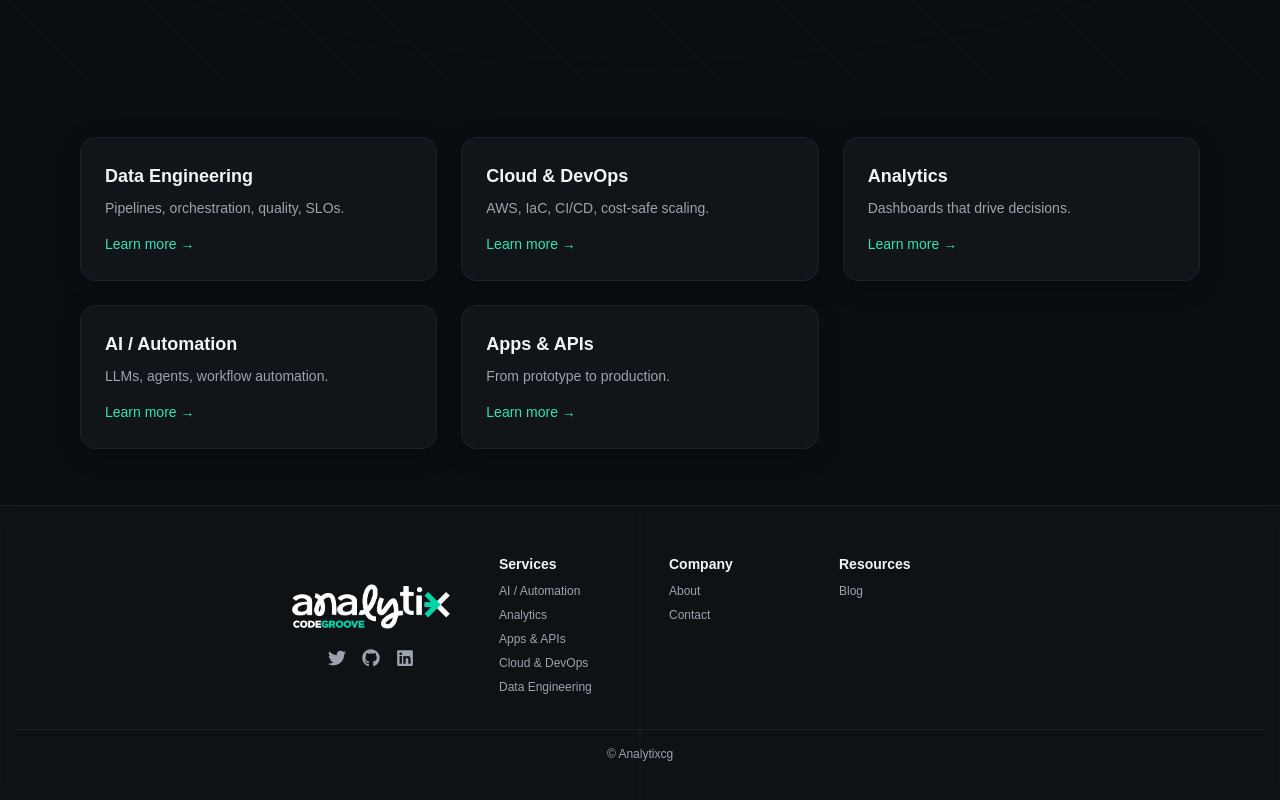
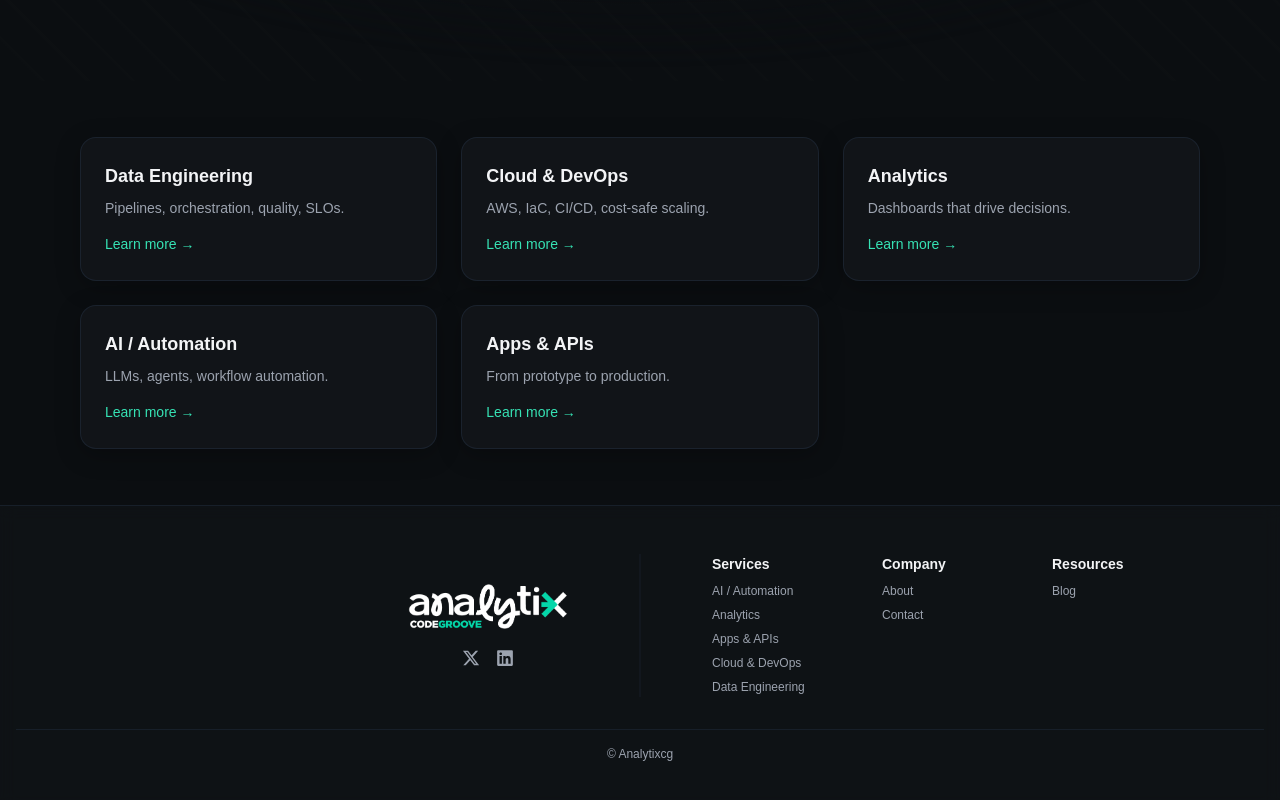
Before and after one commit to analytix-code-groove/web-app, a Next.js app: page / in a window 1280 px wide. Shown: the part 374-1174 px from the top of the page. Built offline with nearby package versions, Linux system fonts and the light colour scheme.

Commit message:
footer is done

```diff
--- a/src/components/Footer.tsx
+++ b/src/components/Footer.tsx
@@ -3,7 +3,8 @@
 import Link from 'next/link'
 import Image from 'next/image'
 import { useLanguage } from '@/lib/i18n'
-import { FaGithub, FaLinkedin, FaTwitter } from 'react-icons/fa'
+import { FaLinkedin } from 'react-icons/fa'
+import { FaXTwitter } from 'react-icons/fa6'
 import logo from '@/images/logos/desktop/logo_footer.png'
 
 const services = [
@@ -21,25 +22,21 @@ const company = [
 
 export default function Footer() {
   const { t } = useLanguage()
-  // Keep original order to avoid SSR/CSR sorting drift
   const serviceLinks = services.map(s => ({ ...s, name: t(s.label) }))
 
   return (
     <footer className="border-t border-stroke/60 bg-surface/70 backdrop-blur">
       <div className="relative mx-auto max-w-7xl px-4 py-12">
-        <div className="flex flex-wrap items-stretch justify-center gap-8 md:gap-12">
-          {/* Left: Logo + Socials */}
-          <div className="flex w-full max-w-[260px] flex-col items-start gap-5 self-stretch justify-center sm:w-auto">
-            <Link href="/" aria-label="Analytix Code Groove" className="block w-[160px]">
+        <div className="relative grid grid-cols-1 sm:grid-cols-2 gap-8 md:gap-12 items-stretch">
+          {/* Left: Logo + Socials (snap to divider on the left side with equal spacing) */}
+          <div className="flex w-full max-w-[260px] flex-col gap-5 justify-center items-start sm:w-auto sm:ml-auto sm:items-end sm:pr-12">
+            <Link href="/" aria-label="Analytix Code Groove" className="block w-[160px] sm:text-right">
               <Image src={logo} alt="Analytix Code Groove" width={160} height={46} />
             </Link>
 
-            <div className="flex w-[160px] justify-center gap-4 text-muted">
-              <a href="https://twitter.com" aria-label="Twitter" className="hover:text-text" target="_blank" rel="noopener noreferrer">
-                <FaTwitter size={18} />
-              </a>
-              <a href="https://github.com" aria-label="GitHub" className="hover:text-text" target="_blank" rel="noopener noreferrer">
-                <FaGithub size={18} />
+            <div className="flex w-[160px] justify-center sm:justify-center gap-4 text-muted">
+              <a href="https://x.com" aria-label="X" className="hover:text-text" target="_blank" rel="noopener noreferrer">
+                <FaXTwitter size={18} />
               </a>
               <a href="https://linkedin.com" aria-label="LinkedIn" className="hover:text-text" target="_blank" rel="noopener noreferrer">
                 <FaLinkedin size={18} />
@@ -47,8 +44,8 @@ export default function Footer() {
             </div>
           </div>
 
-          {/* Right: Link columns (Services → Company → Resources) */}
-          <div className="flex flex-wrap items-start gap-x-4 gap-y-5 md:gap-x-5">
+          {/* Right: Link columns */}
+          <div className="flex flex-wrap items-start gap-x-4 gap-y-5 md:gap-x-5 sm:pl-12">
             {/* Services */}
             <div className="w-[150px] shrink-0">
               <h3 className="mb-1.5 text-[14px] font-semibold text-text">{t('services')}</h3>
@@ -79,7 +76,9 @@ export default function Footer() {
 
             {/* Resources */}
             <div className="w-[150px] shrink-0">
-              <h3 className="mb-1.5 text-[14px] font-semibold text-text">{t('Resources')}</h3>
+              <h3 className="mb-1.5 text-[14px] font-semibold text-text">
+                {t('Resources')}
+              </h3>
               <ul className="space-y-1 text-[12px] leading-5 text-muted">
                 <li>
                   <Link href="/blog" className="transition-colors hover:text-text">
@@ -94,7 +93,6 @@ export default function Footer() {
           <div className="hidden sm:block absolute left-1/2 top-0 h-full w-px -translate-x-1/2 bg-stroke/60" />
         </div>
 
-        {/* Bottom border + copyright */}
         <div className="mt-8 h-px w-full bg-stroke/60" />
         <p className="mt-4 text-center text-xs text-muted">© Analytixcg</p>
       </div>
```
